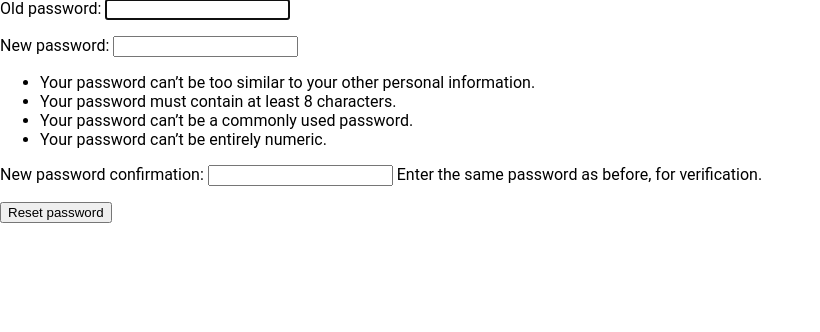
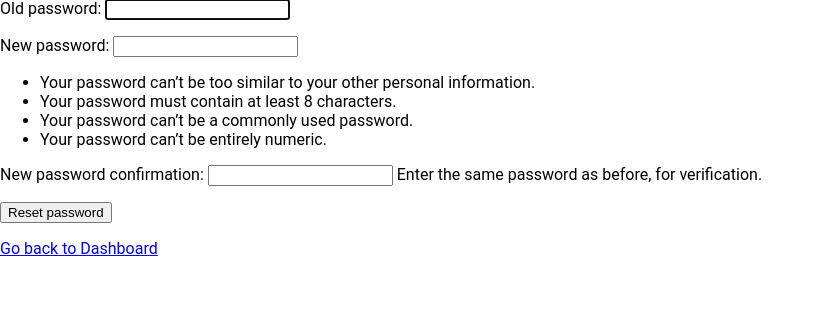
Before and after one commit to alvyynm/takeaway-django, a Django app: a page that uses accounts/templates/registration/password_change_form.html in a window 1280 px wide. Shown: the part 125-457 px from the top of the page, without its empty margins (0-820 px from the left). Run offline with Django 5.2, Linux system fonts and the light colour scheme; the visitor is signed in with stand-in values (Sample User, id 1).

Commit message:
feat: add btn to dashboard in password change page

```diff
--- a/accounts/templates/registration/password_change_form.html
+++ b/accounts/templates/registration/password_change_form.html
@@ -12,6 +12,9 @@
                 </input>
             </form>
         </div>
+        <p>
+            <a href="{% url 'dashboard' %}">Go back to Dashboard</a>
+        </p>
     </div>
 </section>
 {% endblock content %}
```
